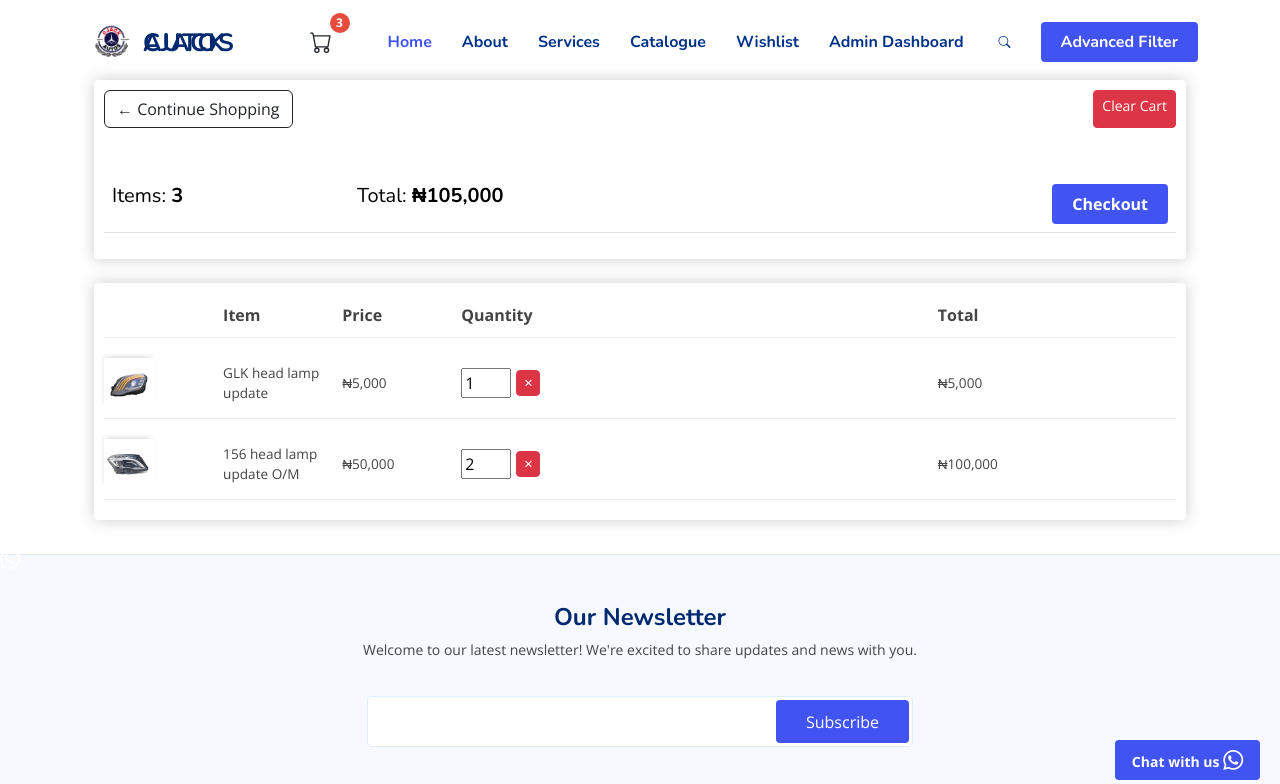
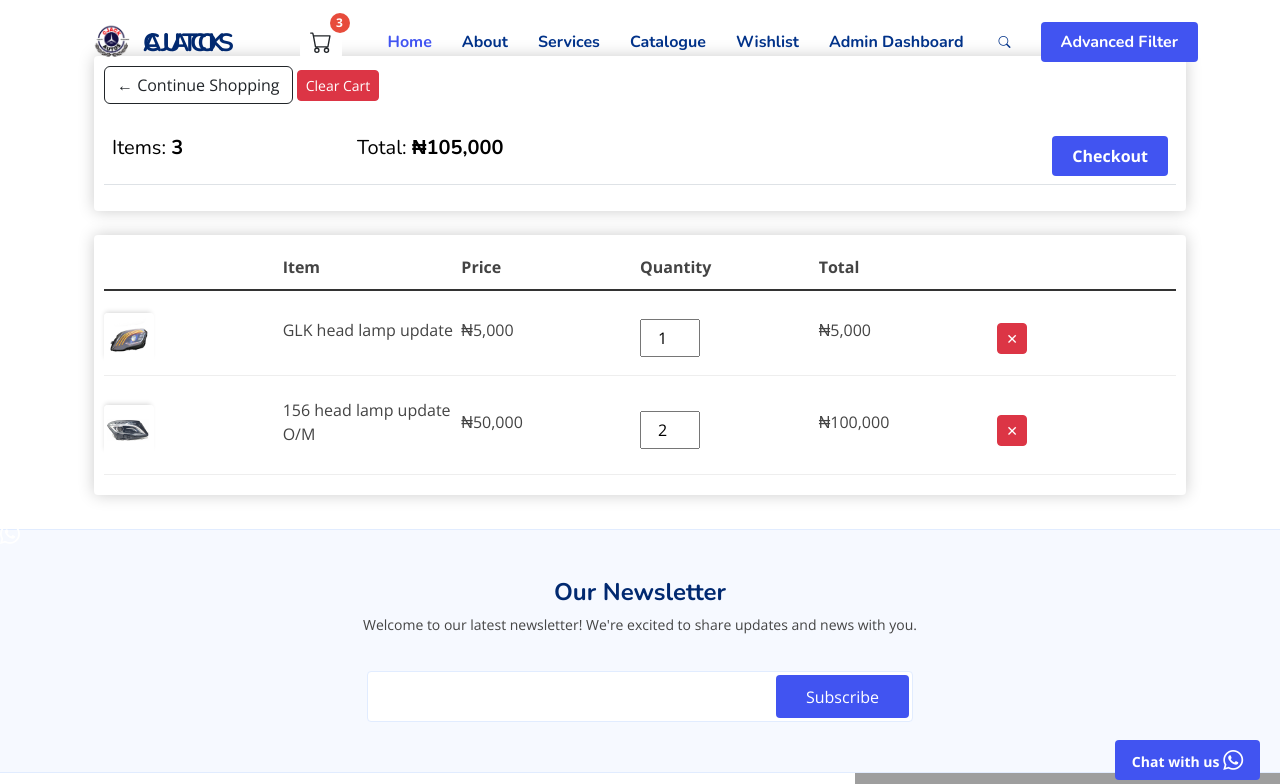
Before and after one commit to Christian047/Cjack_autos, a Django app: page /store/cart/ in a window 1280 px wide. Shown: the top 784 px of the page. Run offline with Django 4.2, Linux system fonts and the light colour scheme; a user stored in the database is signed in; data comes from the database, SQL or seed files in the repository; lists and menus that the app fills with data are empty; parts of the project's set-up code (start-up, migrations or seed data) failed here and were passed over; some libraries are stand-ins or nearby versions; grey boxes are pictures that could not be loaded.

Commit message:
second commit

```diff
--- a/store/templates/store/cart.html
+++ b/store/templates/store/cart.html
@@ -4,18 +4,16 @@
 {% load humanize %}
 
 <br>
-<br>
 <section class="container p-4 pt-4">
     <div class="row">
         <div class="col-lg-12">
             <div class="box-element">
-                <div style="display: flex; justify-content: space-between; flex-wrap: wrap;">
+                <div class="cart-actions">
                     <a class="btn btn-outline-dark" href="{% url 'home' %}">&#x2190; Continue Shopping</a>
                     <a class="btn btn-sm btn-danger" href="#" onclick="confirmClearCart(event)">Clear Cart</a>
                 </div>
                 <br>
-                <br>
-                <table class="table">
+                <table class="table cart-summary">
                     <tr>
                         <th><h5>Items: <strong>{{order.get_cart_items}}</strong></h5></th>
                         <th><h5>Total:<strong> ₦{{order.get_cart_total|intcomma}}</strong></h5></th>
@@ -27,49 +25,81 @@
             </div>
             <br>
             <div class="box-element">
-                <div class="cart-row">
+                <!-- Desktop Table Header (visible on larger screens) -->
+                <div class="cart-row desktop-header d-none d-md-flex">
                     <div style="flex:1"></div>
                     <div style="flex:1"><strong>Item</strong></div>
                     <div style="flex:1"><strong>Price</strong></div>
-                    <div style="flex:4"><strong>Quantity</strong></div>
+                    <div style="flex:1"><strong>Quantity</strong></div>
                     <div style="flex:1"><strong>Total</strong></div>
                     <div style="flex:1"></div>
                 </div>
 
                 {% if items %}
                     {% for item in items %}
-                    <div class="cart-row">
+                    <!-- Desktop Version -->
+                    <div class="cart-row desktop-item d-none d-md-flex">
                         <div style="flex:1">
-                            <img class="row-image thumbnail" src="{{ item.product.picture.url }}">
+                            <img class="thumbnail" src="{{ item.product.picture.url }}">
                         </div>
-                        <div style="flex:1"><p class="small-text">{{ item.product.name }}</p></div>
-                        <div style="flex:1"><p class="small-text">₦{{ item.product.price|intcomma }}</p></div>
-                        <div style="flex:4">
-                            <div style="display: flex; align-items: center;">
+                        <div style="flex:1"><p>{{ item.product.name }}</p></div>
+                        <div style="flex:1"><p>₦{{ item.product.price|intcomma }}</p></div>
+                        <div style="flex:1">
+                            <div class="quantity-controls">
                                 {% if request.user.is_authenticated %}
                                 <input type="number" data-product="{{ item.product.id }}" class="quantity-input"
-                                       value="{{ item.quantity }}" min="1" max="100"
-                                       style="width: 50px; height: 30px; margin-right: 5px;">
+                                       value="{{ item.quantity }}" min="1" max="100">
                                 {% else %}
-                                <p class="small-text" style="margin-right: 5px;">{{ item.quantity }}</p>
-                                {% endif %}
-
-                                {% if request.user.is_authenticated %}
-                                <a href="{% url 'remove_from_cart' item.product.id %}" class="btn btn-sm btn-danger btn-xs">✕</a>
-                                {% else %}
-                                <button class="btn btn-sm btn-danger btn-xs" onclick="removeGuestItem('{{ item.product.id }}')">✕</button>
+                                <p>{{ item.quantity }}</p>
                                 {% endif %}
                             </div>
                         </div>
-                        <div style="flex:1"><p class="small-text">₦{{ item.get_total|intcomma }}</p></div>
-                        <div style="flex:1"></div>
+                        <div style="flex:1"><p>₦{{ item.get_total|intcomma }}</p></div>
+                        <div style="flex:1">
+                            {% if request.user.is_authenticated %}
+                            <a href="{% url 'remove_from_cart' item.product.id %}" class="btn btn-sm btn-danger">✕</a>
+                            {% else %}
+                            <button class="btn btn-sm btn-danger" onclick="removeGuestItem('{{ item.product.id }}')">✕</button>
+                            {% endif %}
+                        </div>
+                    </div>
+
+                    <!-- Mobile Version -->
+                    <div class="mobile-item d-md-none">
+                        <div class="mobile-item-header">
+                            <img class="thumbnail" src="{{ item.product.picture.url }}">
+                            <div class="mobile-item-info">
+                                <h6>{{ item.product.name }}</h6>
+                                <p class="price">₦{{ item.product.price|intcomma }}</p>
+                            </div>
+                        </div>
+                        <div class="mobile-item-footer">
+                            <div class="mobile-quantity">
+                                {% if request.user.is_authenticated %}
+                                <input type="number" data-product="{{ item.product.id }}" class="quantity-input"
+                                       value="{{ item.quantity }}" min="1" max="100">
+                                <span class="quantity-label">Qty:</span>
+                                {% else %}
+                                <p>Quantity: {{ item.quantity }}</p>
+                                {% endif %}
+                            </div>
+                            <div class="mobile-total">
+                                <p class="total-label">Total:</p>
+                                <p class="total-price">₦{{ item.get_total|intcomma }}</p>
+                            </div>
+                            <div class="mobile-remove">
+                                {% if request.user.is_authenticated %}
+                                <a href="{% url 'remove_from_cart' item.product.id %}" class="btn btn-sm btn-danger">Remove</a>
+                                {% else %}
+                                <button class="btn btn-sm btn-danger" onclick="removeGuestItem('{{ item.product.id }}')">Remove</button>
+                                {% endif %}
+                            </div>
+                        </div>
                     </div>
                     {% endfor %}
                 {% else %}
-                    <div class="cart-row">
-                        <div style="flex:5; text-align: center; padding: 20px;">
-                            <p>Your cart is empty. <a href="{% url 'store' %}">Continue shopping</a>.</p>
-                        </div>
+                    <div class="empty-cart">
+                        <p>Your cart is empty. <a href="{% url 'store' %}">Continue shopping</a>.</p>
                     </div>
                 {% endif %}
             </div>
@@ -82,40 +112,107 @@
         width: 50px;
         height: 50px;
         object-fit: cover;
+        border-radius: 4px;
     }
 
-    .small-text {
-        font-size: 0.85rem;
-        margin-bottom: 0;
-    }
-
-    .btn-xs {
-        padding: 0.2rem 0.4rem;
-        font-size: 0.7rem;
-    }
-
+    /* Desktop Styles */
     .cart-row {
         display: flex;
         align-items: center;
+        padding: 12px 0;
+        border-bottom: 1px solid #eee;
+    }
+
+    .desktop-header {
+        font-weight: bold;
+        border-bottom: 2px solid #333;
         padding: 10px 0;
     }
 
-    /* Mobile responsiveness */
-    @media (max-width: 768px) {
-        .cart-row {
-            display: flex;
-            flex-wrap: wrap;
-            padding: 8px 0;
+    .quantity-controls {
+        display: flex;
+        align-items: center;
+        gap: 8px;
+    }
+
+    .quantity-input {
+        width: 60px;
+        padding: 5px;
+        text-align: center;
+    }
+
+    /* Mobile Styles */
+    .mobile-item {
+        padding: 12px 0;
+        border-bottom: 1px solid #eee;
+    }
+
+    .mobile-item-header {
+        display: flex;
+        align-items: center;
+        gap: 12px;
+        margin-bottom: 10px;
+    }
+
+    .mobile-item-info {
+        flex-grow: 1;
+    }
+
+    .mobile-item-info h6 {
+        margin-bottom: 4px;
+        font-weight: 600;
+    }
+
+    .price {
+        color: #666;
+        font-size: 0.9rem;
+    }
+
+    .mobile-item-footer {
+        display: flex;
+        justify-content: space-between;
+        align-items: center;
+    }
+
+    .mobile-quantity {
+        display: flex;
+        align-items: center;
+        gap: 8px;
+    }
+
+    .mobile-total {
+        display: flex;
+        align-items: center;
+        gap: 4px;
+    }
+
+    .total-label {
+        color: #666;
+    }
+
+    .total-price {
+        font-weight: bold;
+    }
+
+    .empty-cart {
+        text-align: center;
+        padding: 20px;
+    }
+
+    /* Responsive Visibility */
+    @media (min-width: 768px) {
+        .mobile-item {
+            display: none;
         }
+    }
 
-        .cart-row > div {
-            padding: 2px;
+    @media (max-width: 767px) {
+        .desktop-header,
+        .desktop-item {
+            display: none;
         }
     }
 </style>
-
-
-
 
 
 <script>
```
